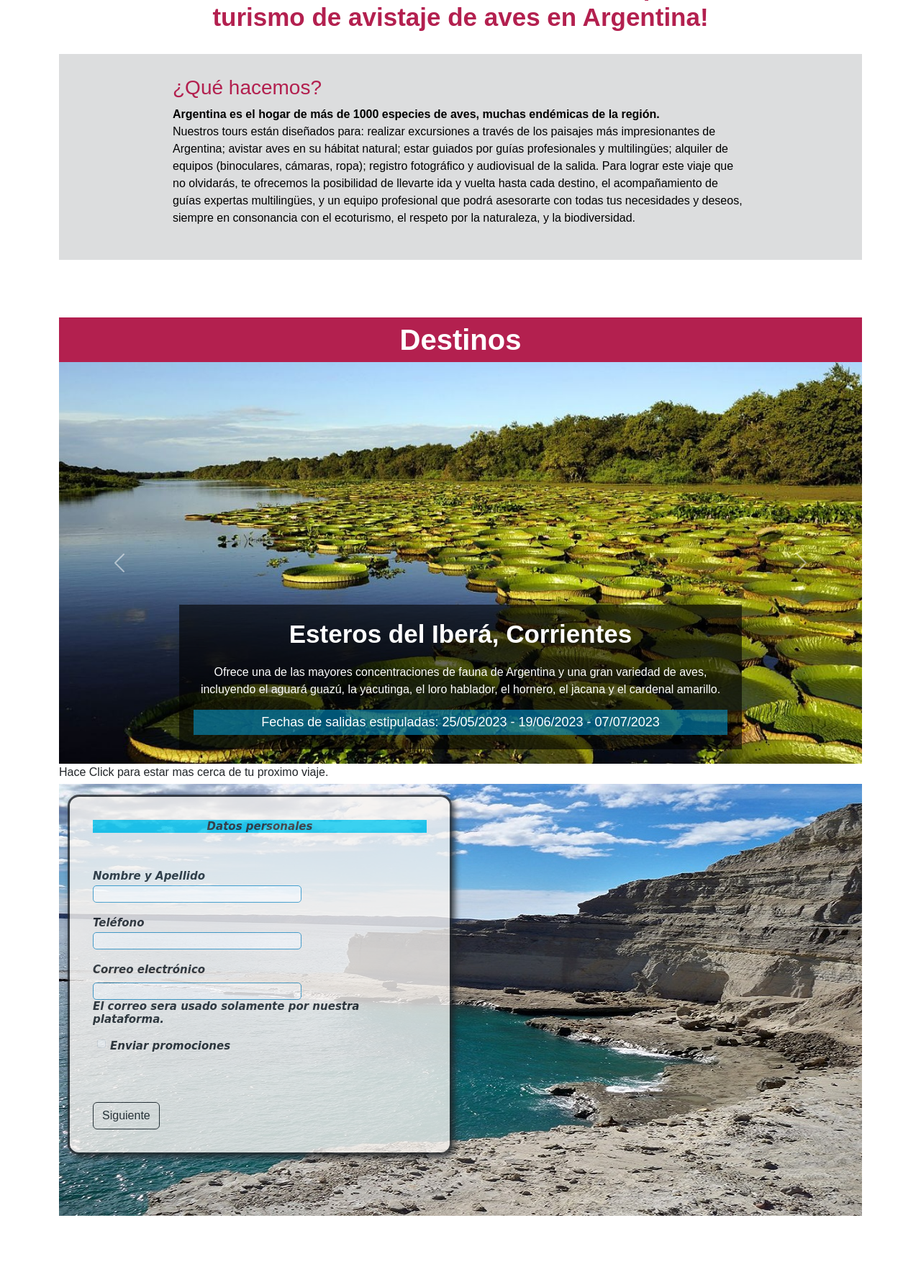
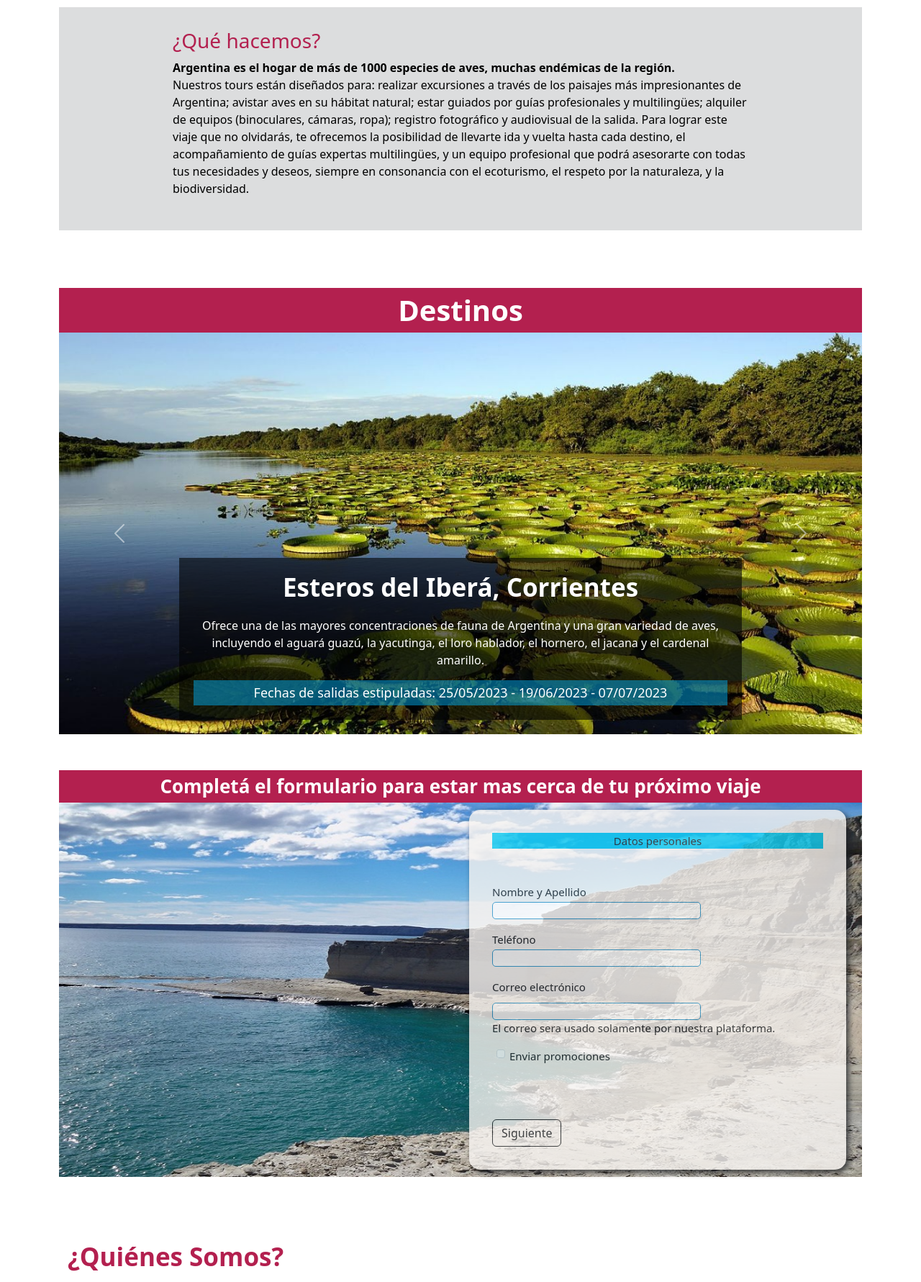
Before and after one commit to clase165utn/prueba, a PHP site: page /alas_al_viento/index5.html in a window 1280 px wide. Shown: the part 787-2568 px from the top of the page at 72% size. Run offline with PHP 8.4, Linux system fonts and the light colour scheme; some libraries are stand-ins or nearby versions; some web fonts are replaced.

Commit message:
arreglo de formulario
estetica y arreglo de video

```diff
--- a/alas_al_viento/index5.html
+++ b/alas_al_viento/index5.html
@@ -70,9 +70,7 @@
     <section id="intro">
       <div class="wrapper">
         <!-- Acá va el formulario -->
-        <p>Lorem ipsum dolor sit amet consectetur adipisicing elit. Similique, nisi nostrum ullam aut officia
-          quibusdam repudiandae error, cupiditate rem impedit laboriosam et reiciendis perspiciatis, beatae quis
-          facilis quidem accusantium explicabo!</p>
+        <p>Avistaje de aves <br />como nunca viste.</p>
       </div>
       <video autoplay loop muted>
         <source src="video/pajarito.mp4" type="video/mp4">
@@ -157,11 +155,13 @@
         </div>
       </div>
     </section>
-<!-- aca agrego el codigo del formulario-->
-<div id="showForm">Hace Click para estar mas cerca de tu proximo viaje.</div>
+
+    <section id="formulario">
+      <!-- Formulario -->
+      <h3>Completá el formulario para estar mas cerca de tu próximo viaje</h3>
       <div class="container">
         <!--h2 class="display-5">Contacto</h2-->
-  <section id="multistep" class="row mt-1">
+        <div id="multistep" class="row mt-1">
           <div class="col-sm-10 col-md-6 col-lg-6">
 
             <!-- step 1 -->
@@ -170,17 +170,20 @@
                 <legend class="mb-5 text-center bg-info">Datos personales</legend>
                 <div class="mt-3">
                   <label for="fullName" class="">Nombre y Apellido</label>
-          </div><div>
+                </div>
+                <div>
                   <input type="text" class="" required id="fullName">
                 </div>
                 <div class="mt-3">
                   <label for="phone">Teléfono</label>
-          </div><div>
+                </div>
+                <div>
                   <input type="tel" id="phone" class="">
                 </div>
                 <div class="mt-3">
                   <label for="email" class="form-label">Correo electrónico</label>
-          </div><div>
+                </div>
+                <div>
                   <input type="email" id="email" class="" aria-describedby="emailHelp">
                   <div id="emailHelp" class="">El correo sera usado solamente por nuestra plataforma.</div>
                 </div>
@@ -200,12 +203,14 @@
                 <legend class="mb-5 text-center bg-info">Seleccione un destino</legend>
                 <div class="mt-3">
                   <label for="input" class="">¿Cuantas personas viajan?</label>
-          </div><div>
-              <input type="text" id="inputPerson"  class="">
+                </div>
+                <div>
+                  <input type="text" id="inputPerson" class="">
                 </div>
                 <div class="mt-3">
                   <label for="destiny" class="">Nuestros destinos</label>
-          </div><div>
+                </div>
+                <div>
                   <select name="destiny" id="destiny" class="">
                     <option value=""></option selected>
                   </select>
@@ -213,25 +218,24 @@
 
                 <div class="mt-3">
                   <label for="message" class="">Dejenos un mensaje</label>
-          </div><div>
-              <textarea id="message" class="" enabled cols="30"
-                rows="5"></textarea>
+                </div>
+                <div>
+                  <textarea id="message" class="" enabled cols="30" rows="5"></textarea>
                 </div>
                 <div>
                   <button id="btn-prev-f2" type="button" class="btn-form btn btn-outline-dark">Anterior</button>
-          <button id="btn-submit" type="button" class="btn-form btn btn-outline-dark" enabled
-          >Finalizar</button>
+                  <button id="btn-submit" type="button" class="btn-form btn btn-outline-dark" enabled>Finalizar</button>
 
                 </div>
               </fieldset>
             </form>
+
           </div>
+        </div>
+      </div>
+      <!-- fin del formulario-->
     </section>
-</div>
 
-
-
-<!-- fin del formulario-->
     <section id="quienesSomos">
       <div class="container">
         <h2>¿Quiénes Somos?</h2>
--- a/alas_al_viento/styles/formulario.css
+++ b/alas_al_viento/styles/formulario.css
@@ -1,10 +1,11 @@
 #multistep {
     background-image: url("../img/valdes2.jpg");
     background-size: cover;
-    height: 600px;
+    /* height: 600px; */
     display: flex;
-    justify-content: left;
-    align-items: left;
+    justify-content: flex-end;
+    margin-top: 0 !important;
+    padding: 10px;
 }
 
 #multistep form {
@@ -17,8 +18,8 @@
     opacity: .8;
     padding: 2rem;
     box-shadow: 4px 4px 8px;
-    margin-top: 15px;
-    border-style: solid ;
+    /* margin-top: 15px; */
+    /* border-style: solid; */
 }
 
 input,select,textarea {
@@ -31,16 +32,18 @@
     font-family: "Homer Simpson UI";
 }
 
-  input,select,textarea:focus{
+input,select,textarea:focus {
     outline: none;
 }
 
 legend,label {
-    font: oblique bold 120% cursive;font: oblique bold 120% cursive;
+    /*     font: oblique bold 120% cursive; */
+    /* font: oblique bold 120% cursive; */
     font-size: 15px;
 }
 
 #emailHelp {
-    font: oblique bold 120% cursive;font: oblique bold 120% cursive;
+    /* font: oblique bold 120% cursive; */
+    /* font: oblique bold 120% cursive; */
     font-size: 15px;
 }
--- a/alas_al_viento/styles/general.css
+++ b/alas_al_viento/styles/general.css
@@ -4,7 +4,7 @@ body {
 }
 
 * {
-    font-family: 'Arial', sans-serif;
+    /* font-family: 'Arial', sans-serif; */
 }
 
 .navbar>.container-fluid {
@@ -74,6 +88,9 @@ body {
     color: #000000;
 }
 
+#destinos {
+    margin-bottom: 50px;
+}
 #destinos h3 {
     background-color: #b3204f;
     color: #fff;
@@ -104,6 +121,19 @@ body {
 .rrssicon {
     color: black;
 }
+
+
+
+#formulario h3 {
+    background-color: #b3204f;
+    color: #fff;
+    text-align: center;
+    padding: 7px;
+    font-size: 26px;
+    margin-bottom: 0;
+    font-weight: bold;
+}
+
 
 #quienesSomos {
     color: #b3204f;
```
Also changed, not shown: other parts of alas_al_viento/styles/general.css (+22 -8 lines), 2 other files. Lines whose indentation alone changed are shown as unchanged.
